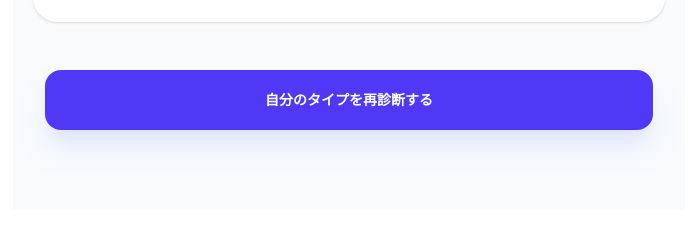
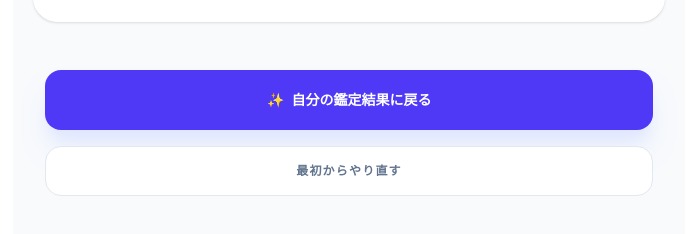
Before and after one commit to kiyoshikitamura/diagnosis_app_2, a Next.js app: page /list in a window 1280 px wide. Shown: the part 2036-2270 px from the top of the page, without its empty margins (291-988 px from the left). Before the commit the page ends 2246 px from the top, so only its background shows below. Built offline with nearby package versions, Linux system fonts and the light colour scheme.

Commit message:
Add list page and update result page with complete types

```diff
--- a/app/list/page.tsx
+++ b/app/list/page.tsx
@@ -23,6 +23,11 @@ const resultData = resultDataRaw as Record<string, ResultData>;
 export default function ListPage() {
     const router = useRouter();
     const mbtiList = Object.keys(resultData);
+
+    // 自分の診断結果ページへ戻る（クエリパラメータなしで遷移）
+    const handleBackToMyResult = () => {
+        router.push('/result');
+    };
 
     return (
         <div className="max-w-2xl mx-auto min-h-screen bg-slate-50 pb-20 font-sans text-slate-900">
@@ -51,7 +56,6 @@ export default function ListPage() {
                             <div className="flex-1 min-w-0">
                                 <div className="flex items-center gap-2 mb-0.5">
                                     <h3 className="text-[16px] font-bold text-slate-800 truncate">{person.animal_name}</h3>
-                                    {/* MBTIタグを削除しました */}
                                 </div>
                                 <p className="text-[12px] text-slate-500 leading-snug line-clamp-2">
                                     {person.base_description}
@@ -67,12 +71,21 @@ export default function ListPage() {
                 })}
             </div>
 
-            <div className="mt-12 px-8">
+            {/* アクションボタンエリア */}
+            <div className="mt-12 px-8 space-y-4">
+                <button
+                    onClick={handleBackToMyResult}
+                    className="w-full py-5 bg-indigo-600 text-white rounded-2xl font-bold shadow-xl shadow-indigo-100 active:scale-95 transition-all text-sm flex items-center justify-center gap-2"
+                >
+                    <span>✨</span>
+                    自分の鑑定結果に戻る
+                </button>
+
                 <button
                     onClick={() => router.push('/')}
-                    className="w-full py-5 bg-indigo-600 text-white rounded-2xl font-bold shadow-xl shadow-indigo-100 active:scale-95 transition-all text-sm"
+                    className="w-full py-4 bg-white text-slate-500 rounded-2xl font-bold border border-slate-200 active:scale-95 transition-all text-xs tracking-widest uppercase"
                 >
-                    自分のタイプを再診断する
+                    最初からやり直す
                 </button>
             </div>
         </div>
```
